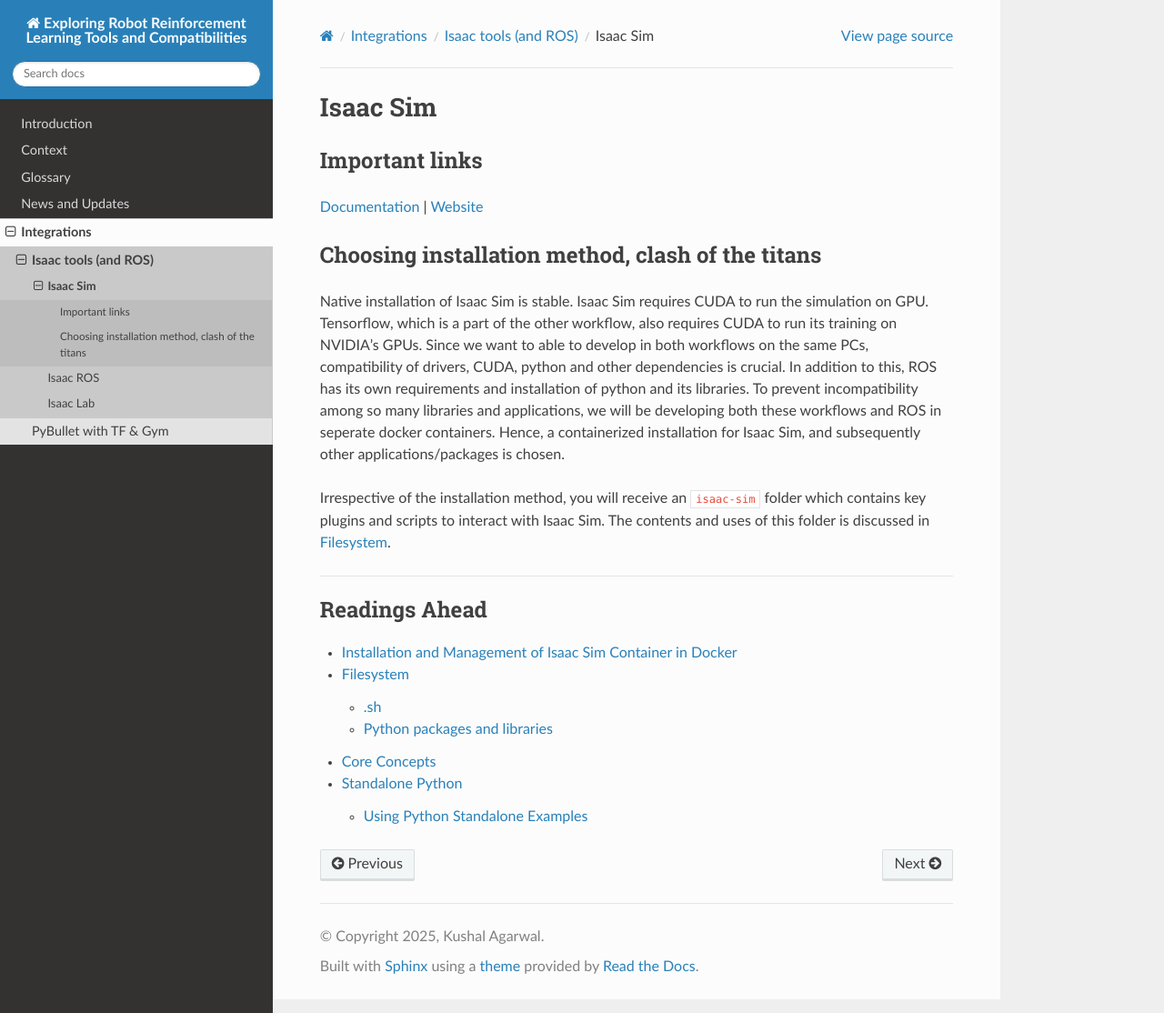
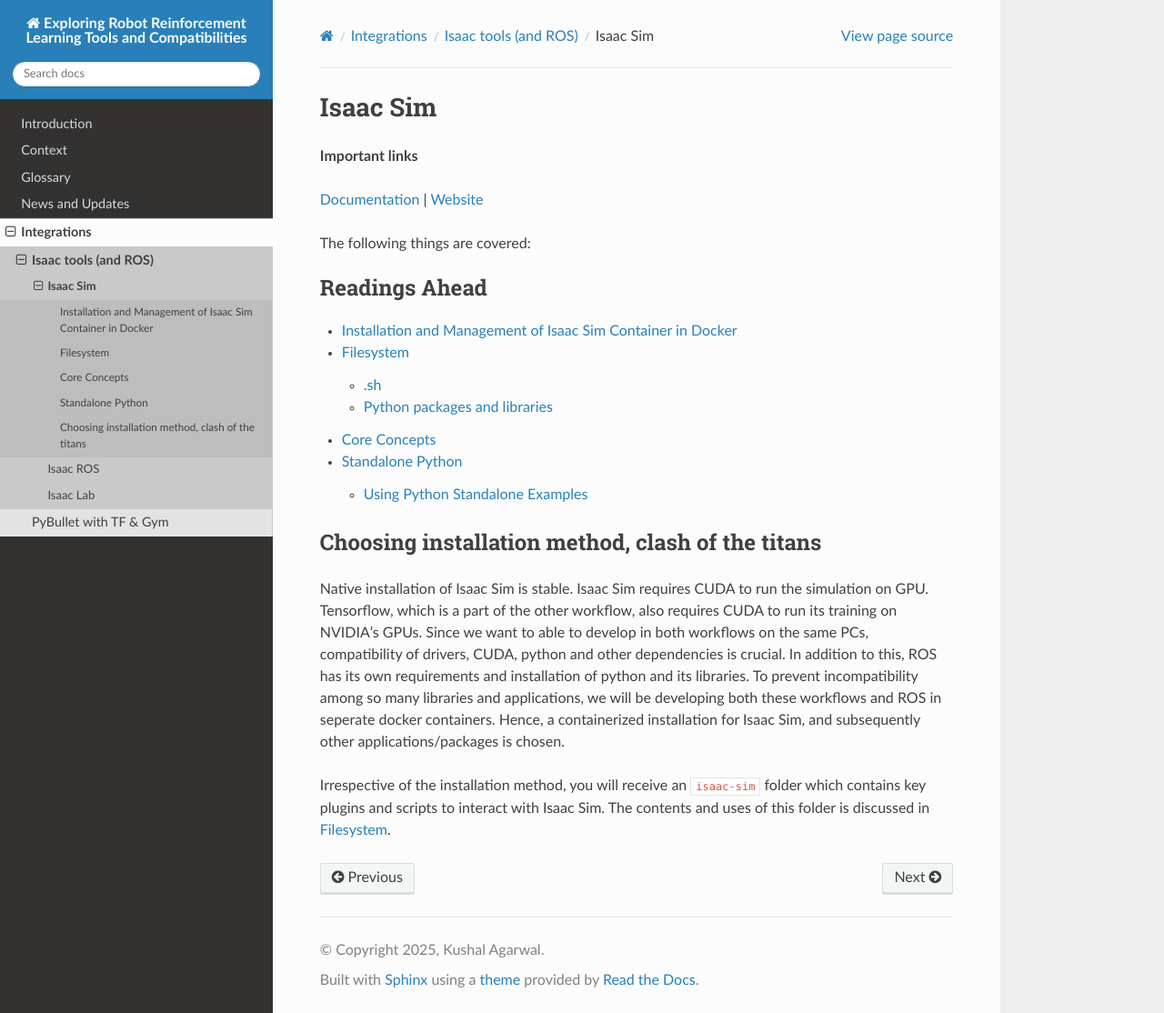
Before and after one commit to kushal-a/robot_RL_guide, a Sphinx documentation site: the page built from docs/source/integrations/isaac/isaac-sim/isaac-sim.md, in a window 1280 px wide and 1114 px high. Shown: the whole window at 91% size. Built offline with Sphinx 7.4.7 and the Read the Docs theme 3.1.0, drawn with Linux system fonts in a browser that asks for light colours.

Commit message:
fix bugs

````diff
--- a/docs/source/_static/custom.css
+++ b/docs/source/_static/custom.css
@@ -2,3 +2,10 @@
   white-space: normal !important;
   word-wrap: break-word;
 }
+
+/* custom.css */
+.wy-menu-vertical .toctree-expand {
+    display: inline !important;
+    visibility: visible !important;
+    opacity: 1 !important;
+}
--- a/docs/source/conf.py
+++ b/docs/source/conf.py
@@ -38,6 +38,7 @@
 
 html_theme_options = {
     'navigation_depth': 4,  # or however deep your TOC goes
+    'titles_only': False
 }
 
 numfig = True  # If you want numbered figures/tables as well
--- a/docs/source/integrations/isaac/isaac-sim/isaac-sim.md
+++ b/docs/source/integrations/isaac/isaac-sim/isaac-sim.md
@@ -1,16 +1,10 @@
 # Isaac Sim
 
-## Important links
+**Important links**
 
 [Documentation](https://docs.isaacsim.omniverse.nvidia.com/4.5.0/index.html) | [Website](https://developer.nvidia.com/isaac/sim)
 
-
-## Choosing installation method, clash of the titans
-Native installation of Isaac Sim is stable. Isaac Sim requires CUDA to run the simulation on GPU. Tensorflow, which is a part of the other workflow, also requires CUDA to run its training on NVIDIA's GPUs. Since we want to able to develop in both workflows on the same PCs, compatibility of drivers, CUDA, python and other dependencies is crucial. In addition to this, ROS has its own requirements and installation of python and its libraries. To prevent incompatibility among so many libraries and applications, we will be developing both these workflows and ROS in seperate docker containers. Hence, a containerized installation for Isaac Sim, and subsequently other applications/packages is chosen.
-
-Irrespective of the installation method, you will receive an `isaac-sim` folder which contains key plugins and scripts to interact with Isaac Sim. The contents and uses of this folder is discussed in [Filesystem](./filesystem.md).
-
----
+The following things are covered:
 
 ```{toctree}
 :maxdepth: 2
@@ -20,3 +14,10 @@
 filesystem
 basics
 standalone_python/standalone_python
+
+```
+
+## Choosing installation method, clash of the titans
+Native installation of Isaac Sim is stable. Isaac Sim requires CUDA to run the simulation on GPU. Tensorflow, which is a part of the other workflow, also requires CUDA to run its training on NVIDIA's GPUs. Since we want to able to develop in both workflows on the same PCs, compatibility of drivers, CUDA, python and other dependencies is crucial. In addition to this, ROS has its own requirements and installation of python and its libraries. To prevent incompatibility among so many libraries and applications, we will be developing both these workflows and ROS in seperate docker containers. Hence, a containerized installation for Isaac Sim, and subsequently other applications/packages is chosen.
+
+Irrespective of the installation method, you will receive an `isaac-sim` folder which contains key plugins and scripts to interact with Isaac Sim. The contents and uses of this folder is discussed in [Filesystem](./filesystem.md).
````
